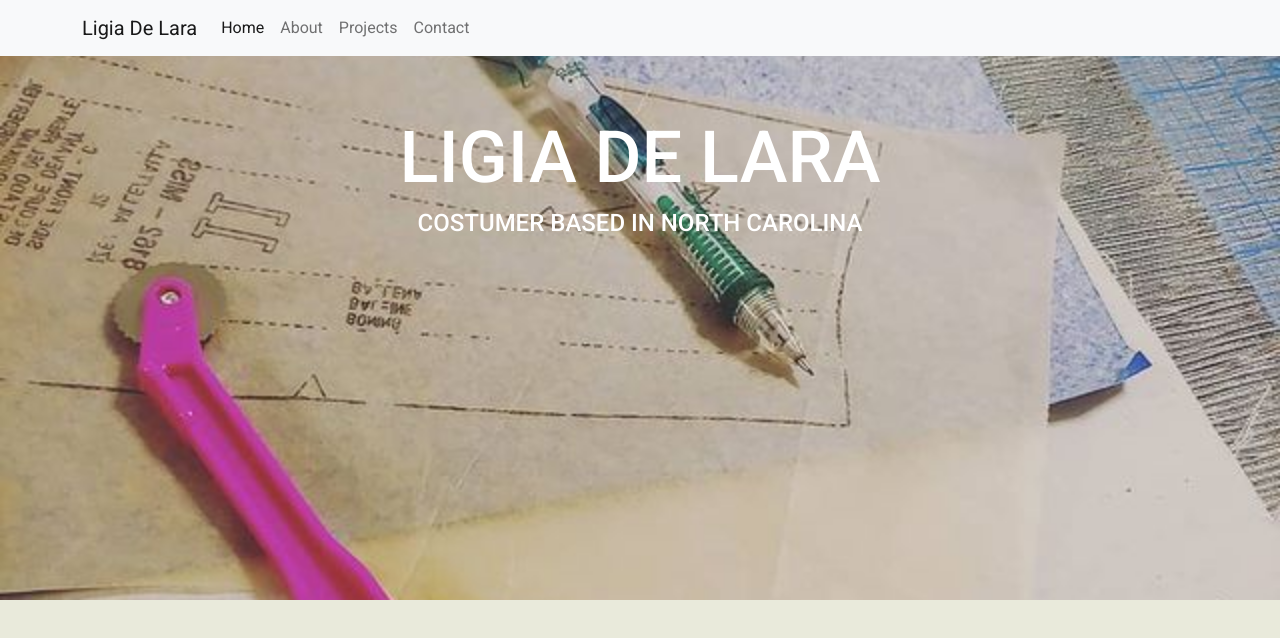
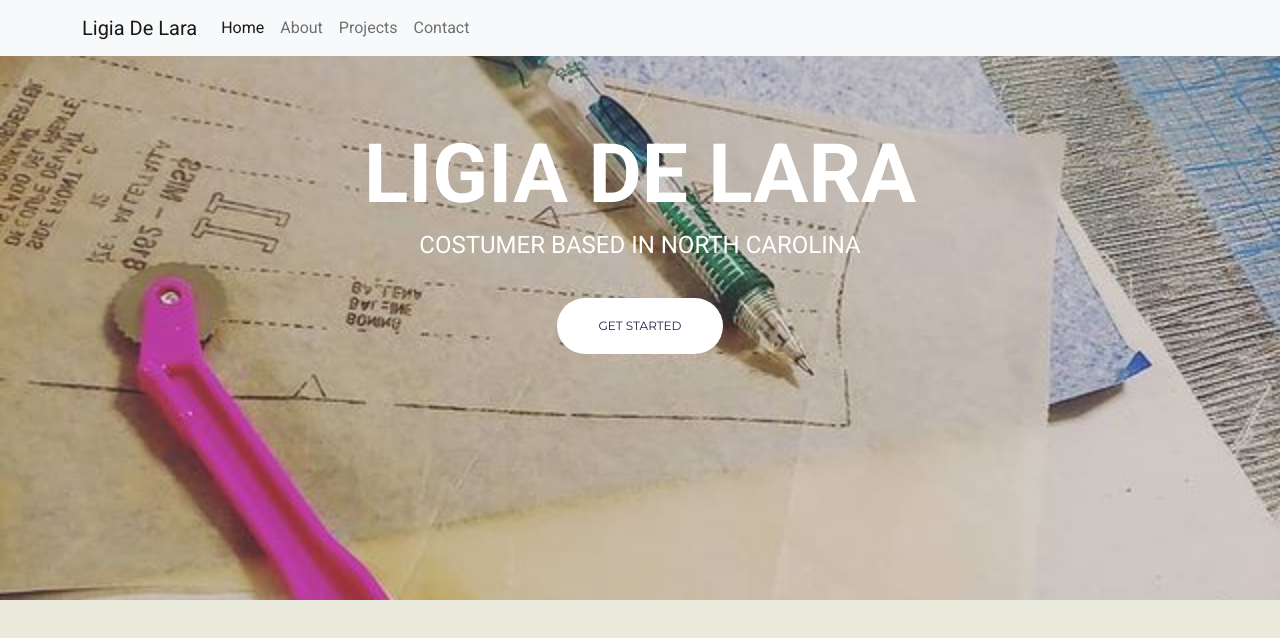
Before and after one commit to L-delara/Portfolio-Project, a plain HTML site: page index.html in a window 1280 px wide. Drawn offline with nearby package versions, Linux system fonts and the light colour scheme.

Commit message:
added new font to all pages, added button to home, styled hero

```diff
--- a/index.html
+++ b/index.html
@@ -23,7 +23,7 @@
     <link rel="preconnect" href="https://fonts.googleapis.com" />
     <link rel="preconnect" href="https://fonts.gstatic.com" crossorigin />
     <link
-      href="https://fonts.googleapis.com/css2?family=Roboto:wght@400;500;700&display=swap"
+      href="https://fonts.googleapis.com/css2?family=Montserrat:wght@400;700&family=Roboto:wght@400;500;700&display=swap"
       rel="stylesheet"
     />
 
@@ -78,6 +78,7 @@
     <div class="hero">
       <h1>LIGIA DE LARA</h1>
       <h2>COSTUMER BASED IN NORTH CAROLINA</h2>
+      <a href="contact.html" class="btn btn-theme">GET STARTED</a>
     </div>
   </body>
 </html>
--- a/src/styles.css
+++ b/src/styles.css
@@ -15,9 +15,21 @@ body {
   background-size: cover;
 }
 .hero h1 {
-  margin-top: 115px;
-  font-size: 72px;
+  margin-top: 125px;
+  font-size: 82px;
+  font-weight: 700;
 }
 .hero h2 {
   font-size: 24px;
+  font-weight: lighter;
 }
+
+.btn-theme {
+  font-family: "Montserrat", sans-serif;
+  color: #272142;
+  background: #ffffff;
+  font-size: 12px;
+  border-radius: 50px;
+  padding: 18px 40px;
+  margin-top: 30px;
+}
```
Also changed, not shown: about.html (+1 -1 lines), contact.html (+1 -1 lines), projects.html (+1 -1 lines).
